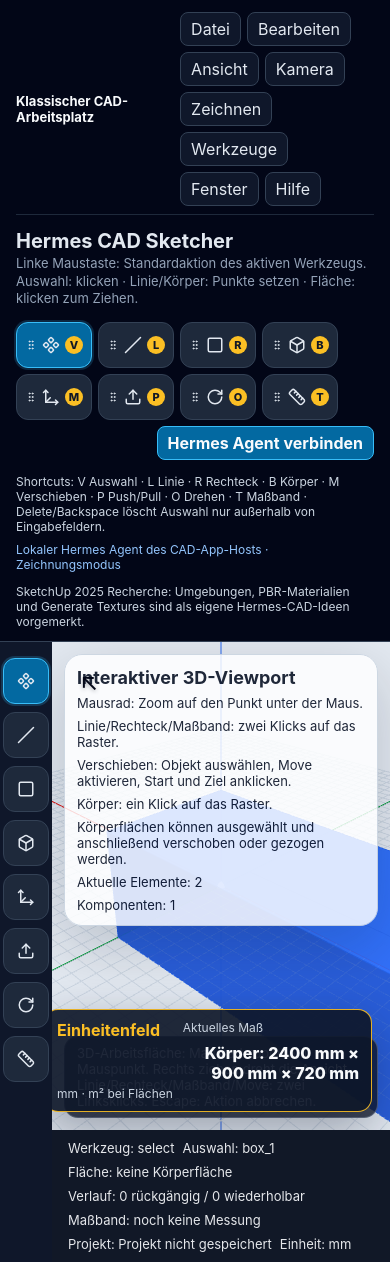
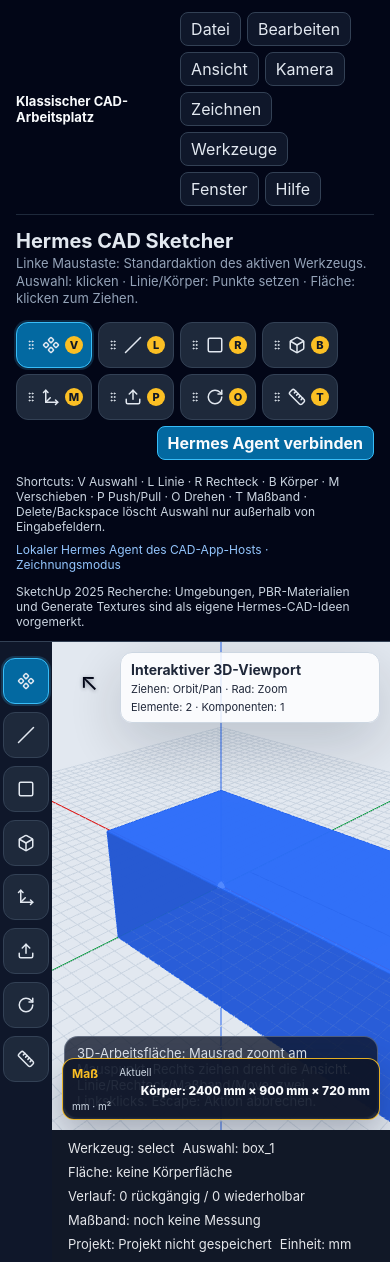
Before and after one commit to MKI13/hermes-cad-sketcher, a React (Vite) app: page / in a window 390 px wide. Built offline with nearby package versions, Linux system fonts and the light colour scheme.

Commit message:
fix: reduce viewport overlay crowding
Co-authored-by: NlDev-hub <265560091+NlDev-hub@users.noreply.github.com>

```diff
--- a/src/App.tsx
+++ b/src/App.tsx
@@ -872,21 +872,17 @@
               onMeasurementPreview={setLiveMeasurement}
             />
           </React.Suspense>
-          <div className="model-card compact">
+          <div className="model-card compact viewport-help-card">
             <strong>Interaktiver 3D-Viewport</strong>
-            <span>Mausrad: Zoom auf den Punkt unter der Maus.</span>
-            <span>Linie/Rechteck/Maßband: zwei Klicks auf das Raster.</span>
-            <span>Verschieben: Objekt auswählen, Move aktivieren, Start und Ziel anklicken.</span>
-            <span>Körper: ein Klick auf das Raster.</span>
-            <span>Körperflächen können ausgewählt und anschließend verschoben oder gezogen werden.</span>
-            <span>Aktuelle Elemente: {model.allEntities().length}</span>
-            <span>Komponenten: {model.allComponents().length}</span>
+            <span>Ziehen: Orbit/Pan · Rad: Zoom</span>
+            <span>Werkzeuge setzen Punkte oder wählen Flächen.</span>
+            <span>Elemente: {model.allEntities().length} · Komponenten: {model.allComponents().length}</span>
           </div>
-          <section className="measurement-field" aria-label="Einheitenfeld">
-            <strong>Einheitenfeld</strong>
-            <span>Aktuelles Maß</span>
+          <section className="measurement-field viewport-measurement-field" aria-label="Einheitenfeld">
+            <strong>Maß</strong>
+            <span>Aktuell</span>
             <output>{activeMeasurement}</output>
-            <small>mm · m² bei Flächen</small>
+            <small>mm · m²</small>
           </section>
         </div>
         <footer className="statusbar">
--- a/src/styles.css
+++ b/src/styles.css
@@ -85,10 +85,10 @@
 .cursor-tool-badge { position: absolute; z-index: 5; display: inline-flex; align-items: center; gap: 2px; pointer-events: none; color: #0f172a; filter: drop-shadow(0 1px 2px rgba(15, 23, 42, 0.45)); }
 .cursor-arrow { font-size: 24px; line-height: 1; color: #020617; }
 .cursor-symbol { display: none; }
-.measurement-field { position: absolute; right: 18px; bottom: 18px; z-index: 4; min-width: min(320px, calc(100% - 36px)); max-width: 460px; border: 1px solid rgba(251, 191, 36, 0.9); background: rgba(15, 23, 42, 0.92); color: #f8fafc; border-radius: 14px; padding: 10px 12px; display: grid; grid-template-columns: auto 1fr; gap: 3px 10px; box-shadow: 0 18px 50px rgba(15, 23, 42, 0.36); }
+.measurement-field { position: absolute; right: 18px; bottom: 18px; z-index: 4; min-width: min(260px, calc(100% - 36px)); max-width: min(390px, calc(100% - 36px)); border: 1px solid rgba(251, 191, 36, 0.9); background: rgba(15, 23, 42, 0.9); color: #f8fafc; border-radius: 14px; padding: 8px 10px; display: grid; grid-template-columns: auto minmax(0, 1fr); gap: 2px 8px; box-shadow: 0 14px 38px rgba(15, 23, 42, 0.3); }
 .measurement-field strong { color: #fbbf24; }
-.measurement-field span, .measurement-field small { color: #cbd5e1; font-size: 12px; }
-.measurement-field output { grid-column: 2; font-weight: 800; text-align: right; }
+.measurement-field span, .measurement-field small { color: #cbd5e1; font-size: 11px; }
+.measurement-field output { grid-column: 2; font-weight: 800; text-align: right; overflow-wrap: anywhere; }
 .viewport-help { position: absolute; left: 16px; bottom: 16px; z-index: 2; background: rgba(15, 23, 42, 0.78); color: #e2e8f0; border: 1px solid rgba(148, 163, 184, 0.45); border-radius: 999px; padding: 8px 12px; font-size: 13px; pointer-events: none; }
 .viewport-error { position: absolute; left: 24px; top: 24px; right: 24px; z-index: 3; display: flex; flex-direction: column; gap: 6px; max-width: 360px; background: rgba(127, 29, 29, 0.9); color: #fee2e2; border: 1px solid rgba(252, 165, 165, 0.6); border-radius: 14px; padding: 14px 16px; box-shadow: 0 18px 45px #0f172a33; overflow-wrap: anywhere; }
 .model-card { position: absolute; top: 35%; left: 50%; transform: translate(-50%, -50%); background: rgba(255,255,255,0.9); border: 1px solid #cbd5e1; box-shadow: 0 20px 60px #0f172a33; border-radius: 18px; padding: 26px; display: flex; flex-direction: column; gap: 12px; min-width: 340px; pointer-events: none; }
@@ -125,7 +125,11 @@
   .workspace { min-height: 620px; }
   .viewport-help { left: 12px; right: 12px; bottom: 12px; border-radius: 14px; }
   .viewport-error { left: 12px; right: 12px; top: 12px; max-width: none; }
-  .model-card.compact { top: 12px; right: 12px; left: 12px; width: auto; min-width: 0; box-sizing: border-box; }
+  .model-card.compact { top: 10px; right: 10px; left: auto; width: min(260px, calc(100% - 20px)); padding: 8px 10px; gap: 4px; font-size: 11px; border-radius: 12px; }
+  .model-card.compact strong { font-size: 14px; }
+  .model-card.compact span:nth-of-type(2) { display: none; }
+  .measurement-field { left: 10px; right: 10px; bottom: 10px; min-width: 0; max-width: none; padding: 7px 9px; border-radius: 12px; font-size: 12px; }
+  .measurement-field span, .measurement-field small { font-size: 10px; }
   .statusbar { gap: 8px; font-size: 13px; }
   .statusbar span { overflow-wrap: anywhere; }
   .ai-chat-window { left: 12px; right: 12px; bottom: 12px; width: auto; }
```
Also changed, not shown: scripts/smoke-browser.mjs (+7 -7 lines), 2 other files (tests, documents, lock files or other folders).
